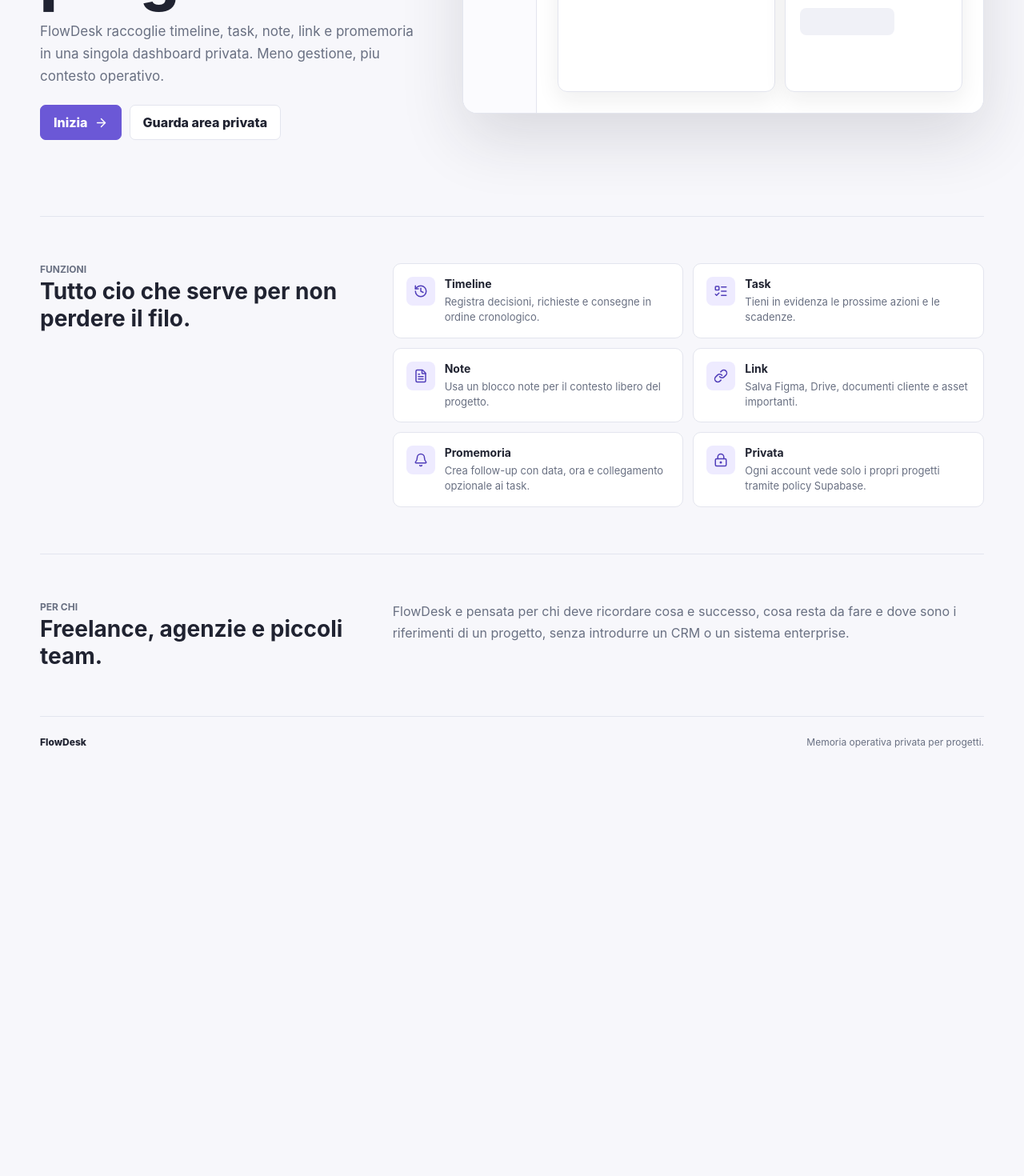
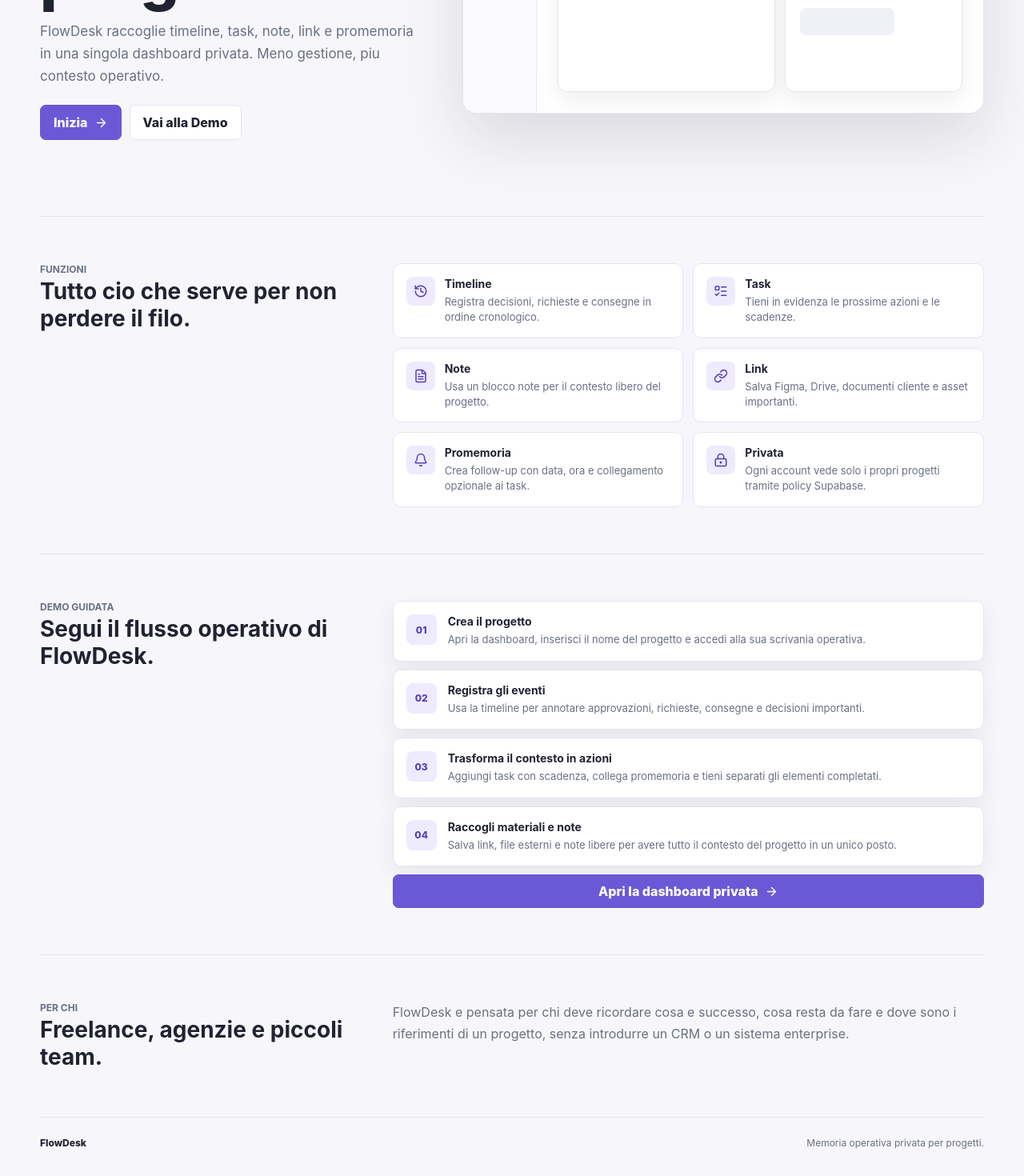
Before and after one commit to ChreeVs/FlowDesk, a React (Vite) app: page / in a window 1280 px wide. Shown: the part 530-2000 px from the top of the page at 80% size. Before the commit the page ends 1499 px from the top, so only its background shows below. Built offline with nearby package versions, Linux system fonts and the light colour scheme; no server answers.

Commit message:
Add smooth landing demo flow

```diff
--- a/src/index.css
+++ b/src/index.css
@@ -61,6 +61,10 @@
   box-sizing: border-box;
 }
 
+html {
+  scroll-behavior: smooth;
+}
+
 body {
   min-width: 320px;
   min-height: 100svh;
@@ -127,16 +131,17 @@
   gap: 10px;
 }
 
-.landing-header a {
+.landing-header nav button:not(.auth-button) {
   padding: 9px 10px;
+  border-color: transparent;
   border-radius: 7px;
+  background: transparent;
   color: var(--muted);
   font-size: 13px;
   font-weight: 700;
-  text-decoration: none;
-}
-
-.landing-header a:hover {
+}
+
+.landing-header nav button:not(.auth-button):hover {
   background: var(--surface);
   color: var(--text);
 }
@@ -357,6 +362,61 @@
   color: var(--muted);
   font-size: 16px;
   line-height: 1.7;
+}
+
+.demo-band {
+  align-items: start;
+}
+
+.demo-steps {
+  display: grid;
+  gap: 10px;
+}
+
+.demo-step {
+  display: grid;
+  grid-template-columns: auto minmax(0, 1fr);
+  gap: 14px;
+  padding: 16px;
+  border: 1px solid var(--border);
+  border-radius: 10px;
+  background: var(--surface);
+  box-shadow: var(--shadow);
+}
+
+.demo-step > span {
+  display: inline-grid;
+  width: 38px;
+  height: 38px;
+  place-items: center;
+  border-radius: 8px;
+  background: var(--accent-soft);
+  color: var(--accent-strong);
+  font-size: 12px;
+  font-weight: 820;
+}
+
+.demo-step h3 {
+  margin: 0 0 5px;
+  font-size: 14px;
+}
+
+.demo-step p {
+  color: var(--muted);
+  font-size: 13px;
+  line-height: 1.5;
+}
+
+.demo-cta {
+  display: inline-flex;
+  align-items: center;
+  justify-content: center;
+  gap: 8px;
+  min-height: 42px;
+  border-color: var(--accent);
+  background: var(--accent);
+  color: #fff;
+  font-weight: 760;
 }
 
 .feature-grid {
@@ -1656,7 +1716,7 @@
     grid-template-columns: 1fr;
   }
 
-  .landing-header nav .auth-button,
+  .landing-header nav button,
   .landing-actions button {
     width: 100%;
   }
--- a/src/pages/LandingPage.tsx
+++ b/src/pages/LandingPage.tsx
@@ -22,6 +22,13 @@
   onLogin,
   onOpenApp,
 }: LandingPageProps) {
+  const scrollToSection = (id: string) => {
+    document.getElementById(id)?.scrollIntoView({
+      behavior: 'smooth',
+      block: 'start',
+    })
+  }
+
   return (
     <div className="landing-shell">
       <header className="landing-header">
@@ -30,8 +37,12 @@
           <span>FlowDesk</span>
         </button>
         <nav>
-          <a href="#funzioni">Funzioni</a>
-          <a href="#uso">Uso</a>
+          <button type="button" onClick={() => scrollToSection('funzioni')}>
+            Funzioni
+          </button>
+          <button type="button" onClick={() => scrollToSection('uso')}>
+            Uso
+          </button>
           <button className="auth-button" type="button" onClick={onLogin}>
             Login / Registrazione
           </button>
@@ -53,8 +64,12 @@
                 {isAuthenticated ? 'Apri dashboard' : 'Inizia'}
                 <ArrowRight size={17} />
               </button>
-              <button className="secondary" type="button" onClick={onOpenApp}>
-                Guarda area privata
+              <button
+                className="secondary"
+                type="button"
+                onClick={() => scrollToSection('demo')}
+              >
+                Vai alla Demo
               </button>
             </div>
           </div>
@@ -84,8 +99,41 @@
               Crea follow-up con data, ora e collegamento opzionale ai task.
             </Feature>
             <Feature icon={<LockKeyhole size={18} />} title="Privata">
-              Ogni account vede solo i propri progetti tramite policy Supabase.
+            Ogni account vede solo i propri progetti tramite policy Supabase.
             </Feature>
+          </div>
+        </section>
+
+        <section className="landing-band demo-band" id="demo">
+          <div>
+            <p className="eyebrow">Demo guidata</p>
+            <h2>Segui il flusso operativo di FlowDesk.</h2>
+          </div>
+          <div className="demo-steps">
+            <DemoStep
+              step="01"
+              title="Crea il progetto"
+              text="Apri la dashboard, inserisci il nome del progetto e accedi alla sua scrivania operativa."
+            />
+            <DemoStep
+              step="02"
+              title="Registra gli eventi"
+              text="Usa la timeline per annotare approvazioni, richieste, consegne e decisioni importanti."
+            />
+            <DemoStep
+              step="03"
+              title="Trasforma il contesto in azioni"
+              text="Aggiungi task con scadenza, collega promemoria e tieni separati gli elementi completati."
+            />
+            <DemoStep
+              step="04"
+              title="Raccogli materiali e note"
+              text="Salva link, file esterni e note libere per avere tutto il contesto del progetto in un unico posto."
+            />
+            <button className="demo-cta" type="button" onClick={onOpenApp}>
+              Apri la dashboard privata
+              <ArrowRight size={17} />
+            </button>
           </div>
         </section>
 
@@ -107,6 +155,24 @@
         <span>Memoria operativa privata per progetti.</span>
       </footer>
     </div>
+  )
+}
+
+type DemoStepProps = {
+  step: string
+  title: string
+  text: string
+}
+
+function DemoStep({ step, title, text }: DemoStepProps) {
+  return (
+    <article className="demo-step">
+      <span>{step}</span>
+      <div>
+        <h3>{title}</h3>
+        <p>{text}</p>
+      </div>
+    </article>
   )
 }
 
```
Also changed, not shown: 1 other file (tests, documents, lock files or other folders).
